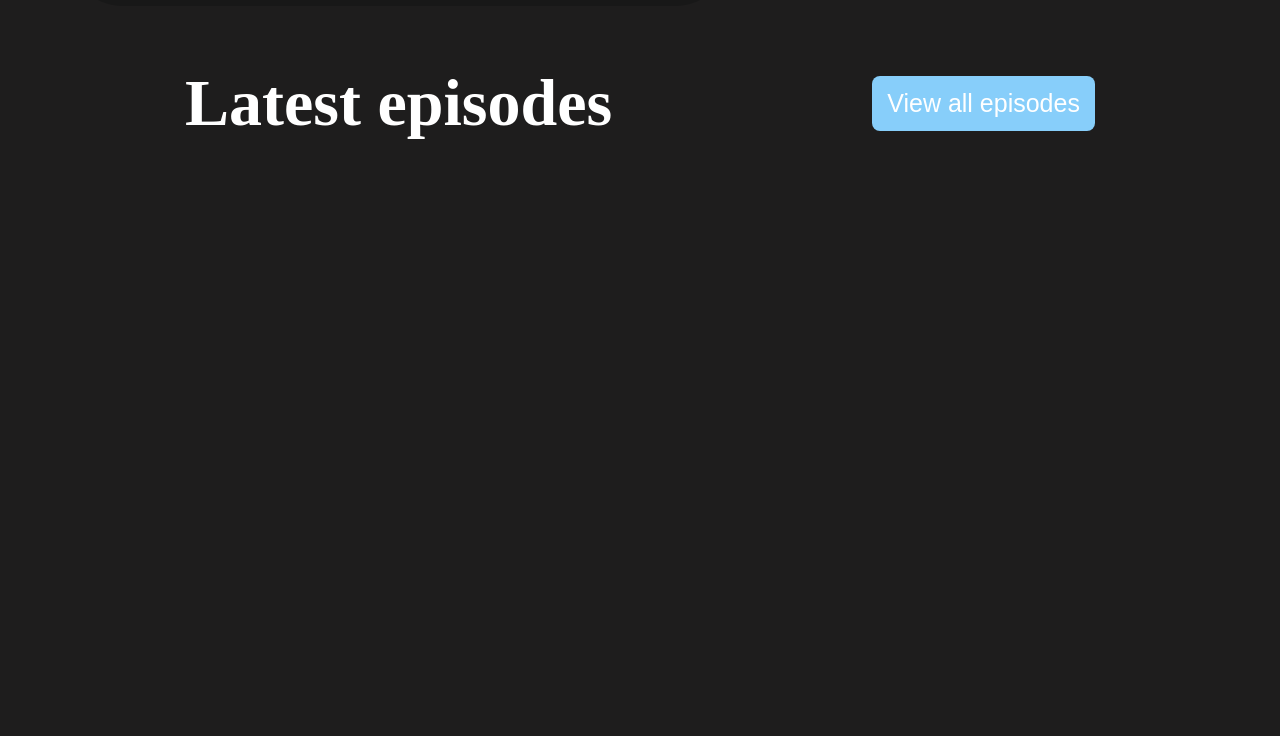
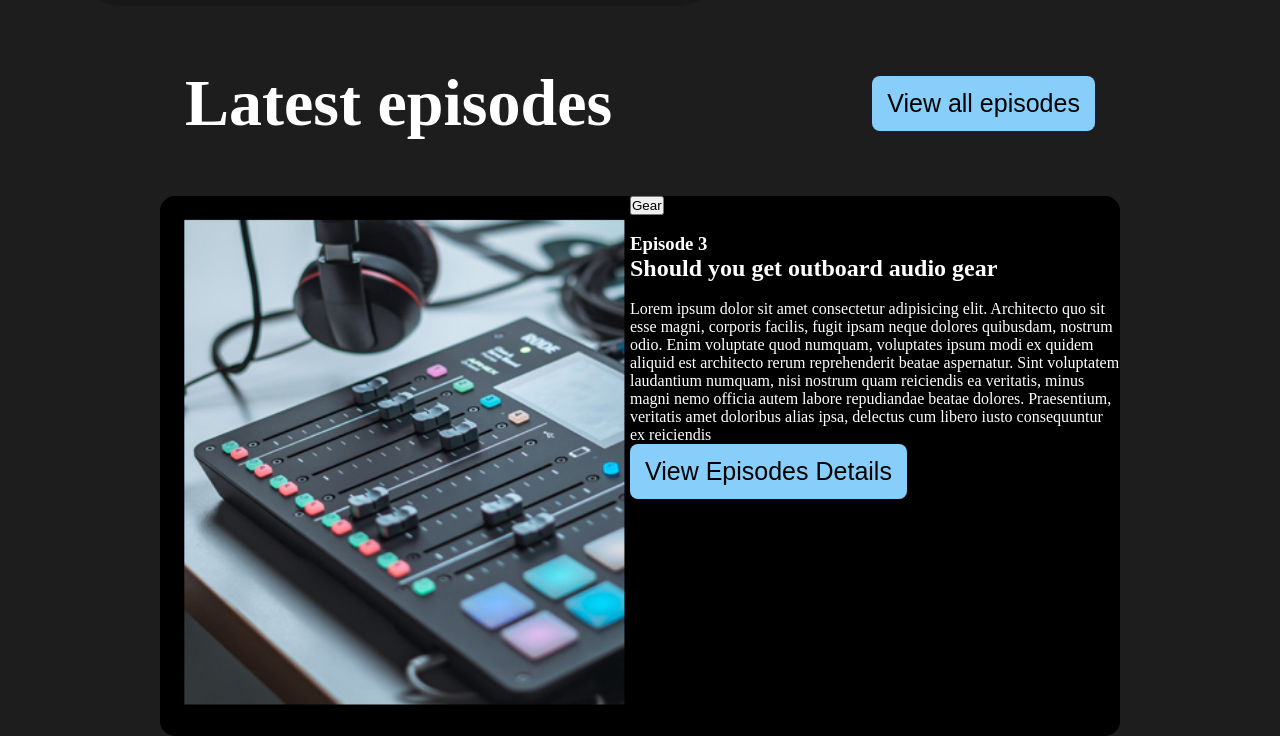
Before and after one commit to Istamovashakhzoda/Castaway, a plain HTML site: page index.html in a window 1280 px wide. Shown: the part 1001-1737 px from the top of the page. Before the commit the page ends 1197 px from the top, so only its background shows below. Drawn offline with Linux system fonts and the light colour scheme; a web font is replaced by a local one.

Commit message:
git start header section

```diff
--- a/index.html
+++ b/index.html
@@ -43,6 +43,30 @@
         <h1>Latest episodes</h1>
         <button class="episodes">View all episodes</button>
       </div>
+      <div class="episode1">
+        <div class="episode_img">
+          <img src="./images/Screenshot 2024-06-15 154106.png" alt="" />
+        </div>
+        <div class="episodes_information">
+          <button class="black">Gear</button>
+          <br />
+          <br />
+          <h3>Episode 3</h3>
+          <h1>Should you get outboard audio gear</h1>
+          <br />
+          <p>
+            Lorem ipsum dolor sit amet consectetur adipisicing elit. Architecto
+            quo sit esse magni, corporis facilis, fugit ipsam neque dolores
+            quibusdam, nostrum odio. Enim voluptate quod numquam, voluptates
+            ipsum modi ex quidem aliquid est architecto rerum reprehenderit
+            beatae aspernatur. Sint voluptatem laudantium numquam, nisi nostrum
+            quam reiciendis ea veritatis, minus magni nemo officia autem labore
+            repudiandae beatae dolores. Praesentium, veritatis amet doloribus
+            alias ipsa, delectus cum libero iusto consequuntur ex reiciendis
+          </p>
+          <button class="episodes">View Episodes Details</button>
+        </div>
+      </div>
     </section>
   </body>
 </html>
--- a/style.css
+++ b/style.css
@@ -7,13 +7,13 @@
 
 body {
   background-color: rgb(30, 29, 29);
+  color: #ffff;
 }
 
 .navbar {
   display: flex;
   justify-content: space-between;
   align-items: center;
-  color: #ffff;
   font-family: Cactus Classical Serif;
   margin-top: 20px;
   gap: 40%;
@@ -55,7 +55,7 @@ ul li {
 .header_information {
   width: 540px;
   font-size: 36px;
-  color: #ffff;
+  /* color: #ffff; */
   font-weight: thin;
   font-family: sans-serif;
   padding-top: 150px;
@@ -79,14 +79,30 @@ ul li {
 
 .part1 h1 {
   font-size: 66px;
-  color: #ffff;
 }
 
 .episodes {
   background-color: lightskyblue;
-  color: #ffff;
   font-size: 25px;
   padding: 13px 15px;
   border-radius: 8px;
   border: none;
 }
+
+.episode1 {
+  height: 540px;
+  width: 75%;
+  display: flex;
+  background-color: #000;
+  border-radius: 15px;
+}
+
+.episode_img img {
+  width: 470px;
+  height: 515px;
+  border-radius: 9px;
+  padding: 20px 0 0 20px;
+}
+
+.episodes_information {
+}
```
